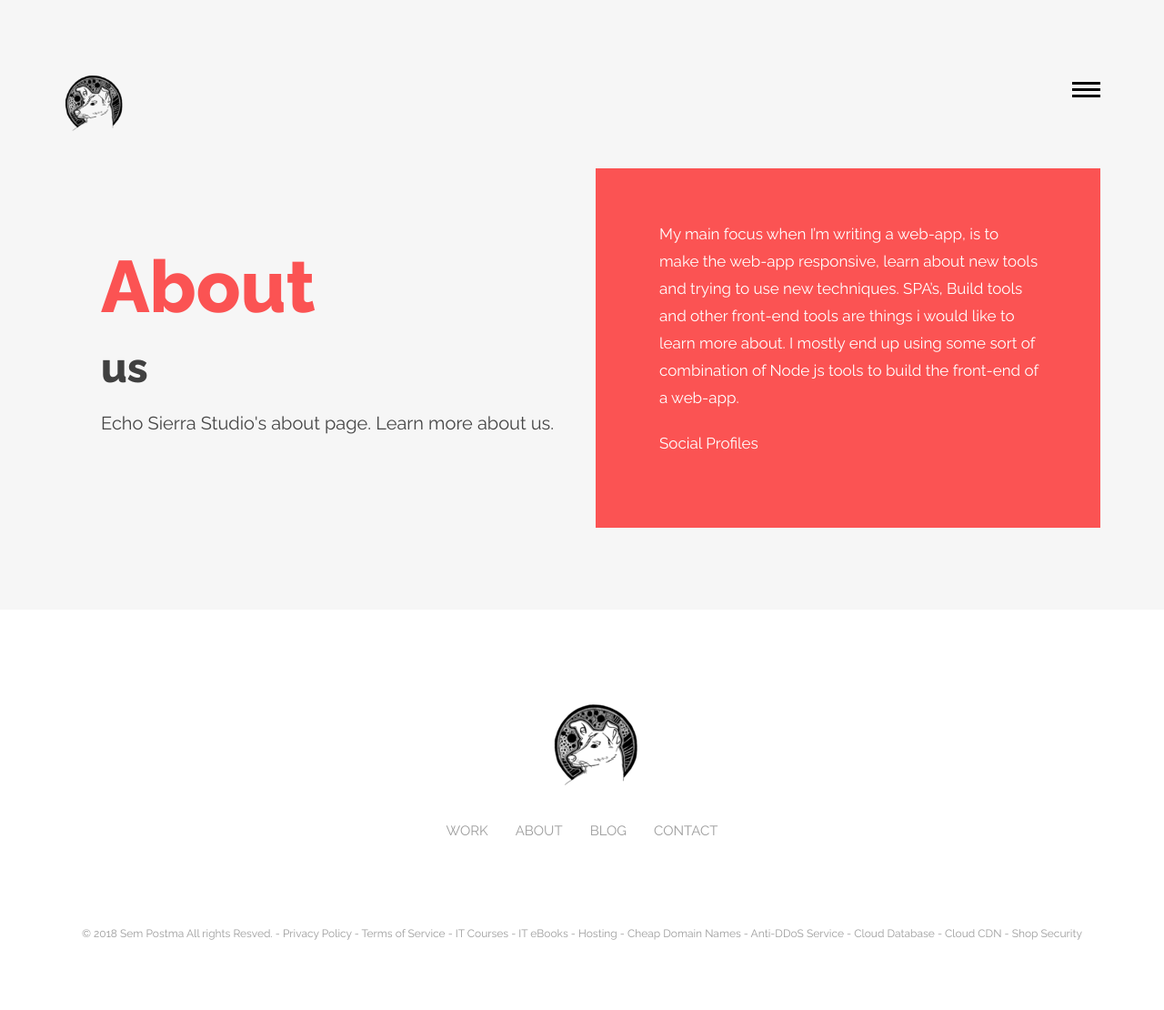
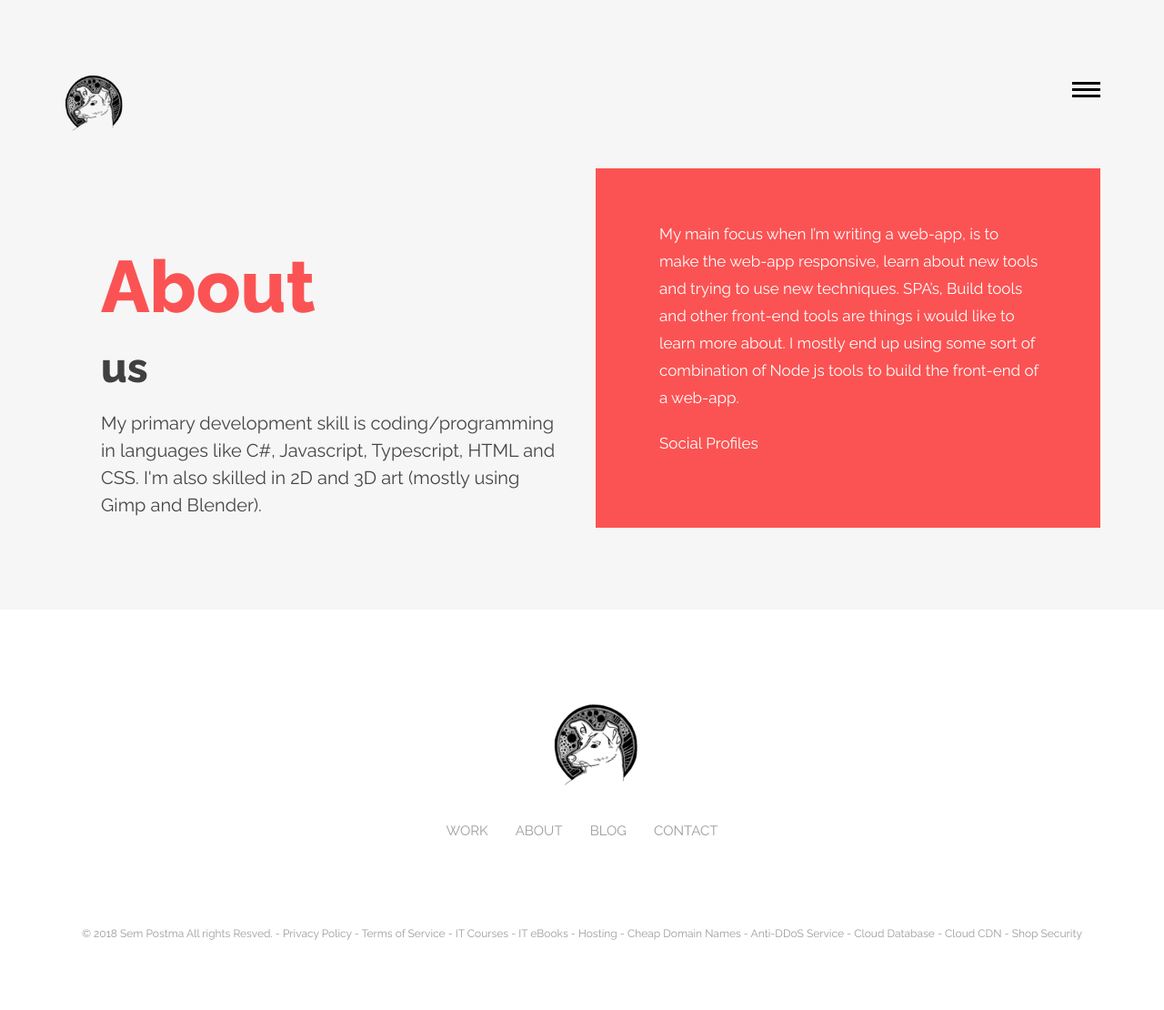
Before and after one commit to LesterGallagher/LesterGallagher.github.io, a Jekyll site: the page built from about.md, in a window 1280 px wide. Shown: the whole page at 91% size. Built offline with Jekyll 4.4.1, drawn with Linux system fonts in a browser that asks for light colours.

Commit message:
Update from Forestry.io Sem Postma updated about.md

```diff
--- a/about.md
+++ b/about.md
@@ -3,7 +3,9 @@ title: About
 permalink: "/about/"
 layout: page
 greytitle: us
-description: Echo Sierra Studio's about page. Learn more about us.
+description: My primary development skill is coding/programming in languages like
+  C#, Javascript, Typescript, HTML and CSS. I'm also skilled in 2D and 3D art (mostly
+  using Gimp and Blender).
 
 ---
 My main focus when I'm writing a web-app, is to make the web-app responsive, learn about new tools and trying to use new techniques. SPA's, Build tools and other front-end tools are things i would like to learn more about. I mostly end up using some sort of combination of Node js tools to build the front-end of a web-app.
```
Also changed, not shown: .forestry/settings.yml.
